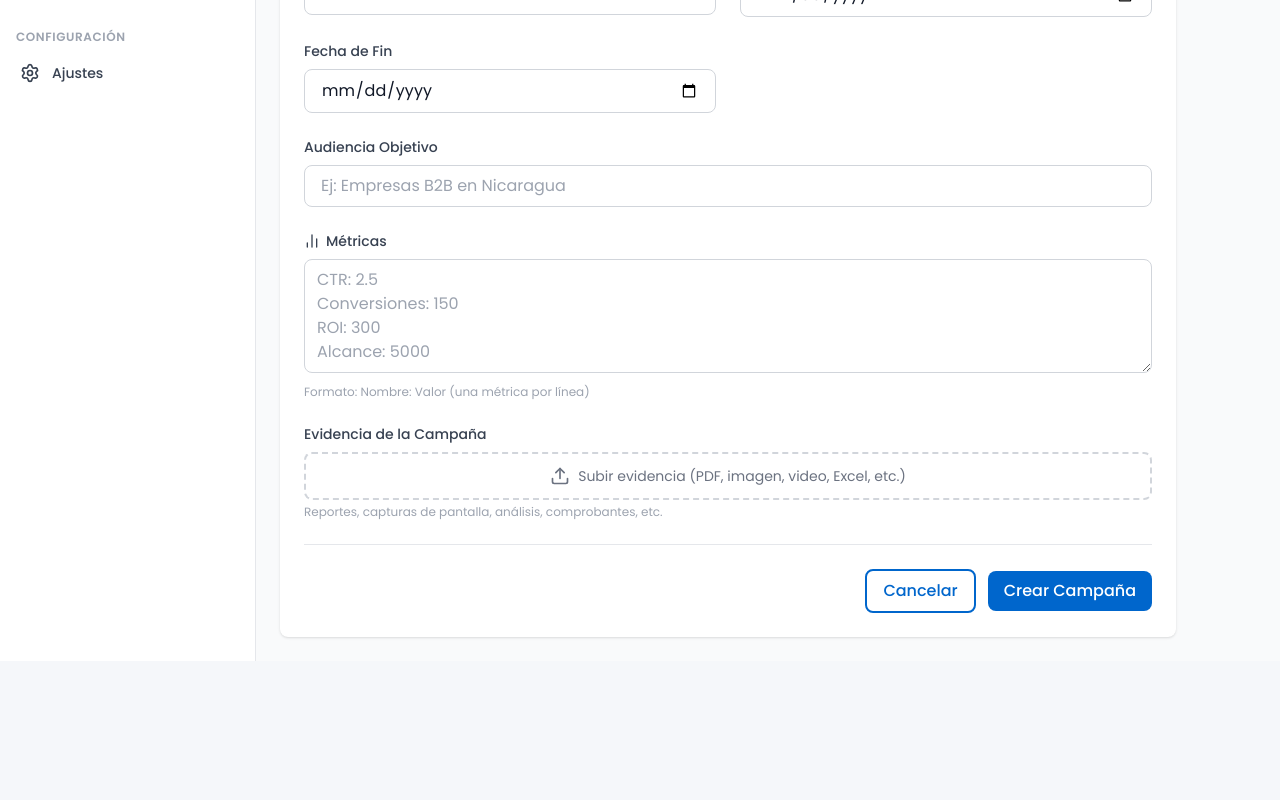
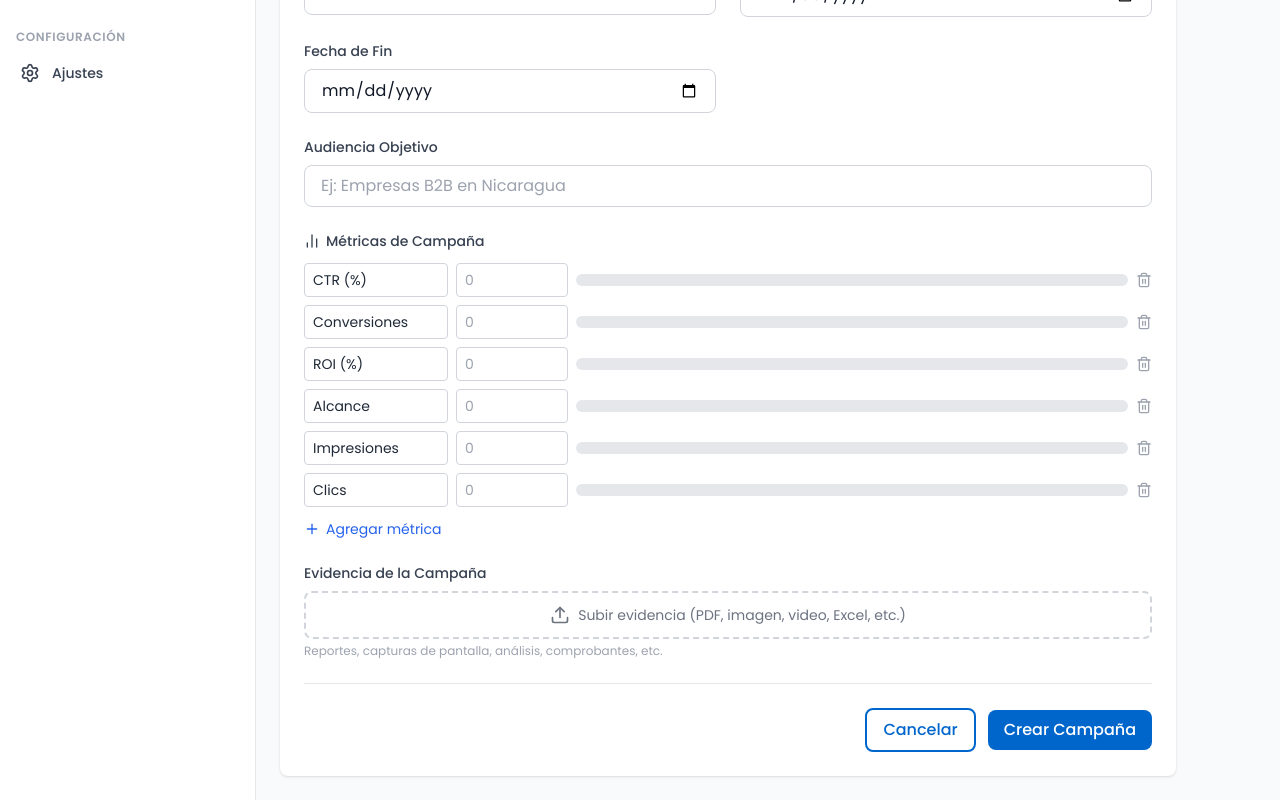
Before and after one commit to pubnicaragua/kosmos, a Next.js app: page /marketing/nueva in a window 1280 px wide. Shown: the part 796-1596 px from the top of the page. Before the commit the page ends 1457 px from the top, so only its background shows below. Built offline with nearby package versions, Linux system fonts and the light colour scheme.

Commit message:
fix: upload 413/404 - UPLOAD_DIR env var + 100MB limit + video MIME; actividades pagination 15/30/45; pipeline multi-assignee + currency + client autocomplete + kanban reorder fix; marketing metrics predefined fields; inventario Agregar button; documents 500 fix

```diff
--- a/src/app/(dashboard)/inventario/page.tsx
+++ b/src/app/(dashboard)/inventario/page.tsx
@@ -176,9 +176,9 @@ export default function InventarioPage() {
           </Button>
           <Button onClick={() => router.push('/inventario/edicion')} className="h-10">
             <svg className="w-4 h-4 mr-2" fill="none" stroke="currentColor" viewBox="0 0 24 24">
-              <path strokeLinecap="round" strokeLinejoin="round" strokeWidth={2} d="M11 5H6a2 2 0 00-2 2v11a2 2 0 002 2h11a2 2 0 002-2v-5m-1.414-9.414a2 2 0 112.828 2.828L11.828 15H9v-2.828l8.586-8.586z" />
+              <path strokeLinecap="round" strokeLinejoin="round" strokeWidth={2} d="M12 4v16m8-8H4" />
             </svg>
-            Editar/Agregar
+            Agregar
           </Button>
         </div>
       </div>
--- a/src/app/(dashboard)/marketing/nueva/page.tsx
+++ b/src/app/(dashboard)/marketing/nueva/page.tsx
@@ -5,7 +5,81 @@ import { useRouter } from 'next/navigation'
 import { Button } from '@/components/ui-kit/Button'
 import { Input } from '@/components/ui-kit/Input'
 import { Select } from '@/components/ui-kit/Select'
-import { ArrowLeft, Upload, BarChart2, X } from 'lucide-react'
+import { ArrowLeft, Upload, BarChart2, X, Plus, Trash2 } from 'lucide-react'
+
+const DEFAULT_METRICS = [
+  { label: 'CTR (%)', value: '' },
+  { label: 'Conversiones', value: '' },
+  { label: 'ROI (%)', value: '' },
+  { label: 'Alcance', value: '' },
+  { label: 'Impresiones', value: '' },
+  { label: 'Clics', value: '' },
+]
+
+function MetricsEditor({ value, onChange }: { value: string; onChange: (v: string) => void }) {
+  const parseRows = (raw: string) => {
+    if (!raw.trim()) return DEFAULT_METRICS.map(m => ({ ...m }))
+    const parsed = raw.split('\n').map(line => {
+      const idx = line.indexOf(':')
+      if (idx === -1) return { label: line.trim(), value: '' }
+      return { label: line.slice(0, idx).trim(), value: line.slice(idx + 1).trim() }
+    }).filter(r => r.label)
+    return parsed.length ? parsed : DEFAULT_METRICS.map(m => ({ ...m }))
+  }
+
+  const [rows, setRows] = useState(() => parseRows(value))
+
+  const serialize = (r: { label: string; value: string }[]) =>
+    r.filter(x => x.label).map(x => `${x.label}: ${x.value || '0'}`).join('\n')
+
+  const update = (newRows: { label: string; value: string }[]) => {
+    setRows(newRows)
+    onChange(serialize(newRows))
+  }
+
+  const max = Math.max(...rows.map(r => parseFloat(r.value) || 0), 1)
+
+  return (
+    <div className="space-y-3">
+      <div className="grid grid-cols-1 gap-2">
+        {rows.map((row, i) => (
+          <div key={i} className="flex items-center gap-2">
+            <input
+              type="text"
+              value={row.label}
+              onChange={e => update(rows.map((r, j) => j === i ? { ...r, label: e.target.value } : r))}
+              placeholder="Nombre métrica"
+              className="w-36 px-2 py-1.5 border border-gray-300 rounded text-sm focus:ring-2 focus:ring-primary/20 focus:border-primary"
+            />
+            <input
+              type="number"
+              value={row.value}
+              onChange={e => update(rows.map((r, j) => j === i ? { ...r, value: e.target.value } : r))}
+              placeholder="0"
+              className="w-28 px-2 py-1.5 border border-gray-300 rounded text-sm focus:ring-2 focus:ring-primary/20 focus:border-primary"
+            />
+            <div className="flex-1 bg-gray-200 rounded-full h-3 overflow-hidden">
+              <div
+                className="h-3 rounded-full bg-blue-500 transition-all"
+                style={{ width: `${((parseFloat(row.value) || 0) / max) * 100}%` }}
+              />
+            </div>
+            <button type="button" onClick={() => update(rows.filter((_, j) => j !== i))} className="text-gray-400 hover:text-red-500">
+              <Trash2 className="w-4 h-4" />
+            </button>
+          </div>
+        ))}
+      </div>
+      <button
+        type="button"
+        onClick={() => update([...rows, { label: '', value: '' }])}
+        className="flex items-center gap-1.5 text-sm text-blue-600 hover:text-blue-800"
+      >
+        <Plus className="w-4 h-4" /> Agregar métrica
+      </button>
+    </div>
+  )
+}
 
 export default function NuevaCampanaPage() {
   const router = useRouter()
@@ -77,17 +151,6 @@ export default function NuevaCampanaPage() {
     } finally {
       setUploadingEvidence(false)
     }
-  }
-
-  const parseMetrics = (raw: string): { label: string; value: number }[] => {
-    return raw
-      .split('\n')
-      .map((line) => {
-        const [label, val] = line.split(':')
-        const value = parseFloat(val?.trim() || '0')
-        return { label: label?.trim() || '', value: isNaN(value) ? 0 : value }
-      })
-      .filter((m) => m.label && m.value > 0)
   }
 
   const handleSubmit = async (e: React.FormEvent) => {
@@ -292,42 +355,13 @@ export default function NuevaCampanaPage() {
             </div>
 
             <div className="col-span-2">
-              <label className="block text-sm font-medium text-gray-700 mb-2 flex items-center gap-1.5">
-                <BarChart2 className="w-4 h-4" /> Métricas
+              <label className="block text-sm font-medium text-gray-700 mb-3 flex items-center gap-1.5">
+                <BarChart2 className="w-4 h-4" /> Métricas de Campaña
               </label>
-              <textarea
+              <MetricsEditor
                 value={formData.metrics}
-                onChange={(e) => setFormData({ ...formData, metrics: e.target.value })}
-                placeholder="CTR: 2.5&#10;Conversiones: 150&#10;ROI: 300&#10;Alcance: 5000"
-                className="w-full px-3 py-2 border border-gray-300 rounded-lg focus:ring-2 focus:ring-primary/20 focus:border-primary"
-                rows={4}
+                onChange={(v) => setFormData({ ...formData, metrics: v })}
               />
-              <p className="text-xs text-gray-400 mt-1">Formato: Nombre: Valor (una métrica por línea)</p>
-              {/* Mini preview de métricas como gráfica de barras */}
-              {formData.metrics.trim() && (() => {
-                const metrics = parseMetrics(formData.metrics)
-                if (metrics.length === 0) return null
-                const max = Math.max(...metrics.map((m) => m.value))
-                return (
-                  <div className="mt-3 p-3 bg-gray-50 rounded-lg border border-gray-200">
-                    <p className="text-xs font-medium text-gray-500 mb-2">Vista previa</p>
-                    <div className="space-y-2">
-                      {metrics.map((m, i) => (
-                        <div key={i} className="flex items-center gap-2">
-                          <span className="text-xs text-gray-600 w-28 truncate flex-shrink-0">{m.label}</span>
-                          <div className="flex-1 bg-gray-200 rounded-full h-4 overflow-hidden">
-                            <div
-                              className="h-4 rounded-full bg-primary transition-all"
-                              style={{ width: `${(m.value / max) * 100}%` }}
-                            />
-                          </div>
-                          <span className="text-xs font-semibold text-gray-700 w-12 text-right flex-shrink-0">{m.value}</span>
-                        </div>
-                      ))}
-                    </div>
-                  </div>
-                )
-              })()}
             </div>
 
             <div className="col-span-2">
--- a/src/app/(dashboard)/pipeline-ventas/page.tsx
+++ b/src/app/(dashboard)/pipeline-ventas/page.tsx
@@ -6,7 +6,8 @@ import { Button } from '@/components/ui-kit/Button'
 import { Modal } from '@/components/ui-kit/Modal'
 import { Input } from '@/components/ui-kit/Input'
 import { SkeletonCard } from '@/components/ui-kit/Skeleton'
-import { UserAutocomplete } from '@/components/ui-kit/UserAutocomplete'
+import { MultiUserAutocomplete } from '@/components/ui-kit/MultiUserAutocomplete'
+import { ClientAutocomplete } from '@/components/ui-kit/ClientAutocomplete'
 
 interface Opportunity {
   id: string
@@ -32,6 +33,7 @@ interface OpportunityFormData {
   title: string
   client: string
   value: string
+  currency: 'USD' | 'NIO'
   stage: Opportunity['stage']
   assignedTo: string
   closeDate: string
@@ -105,6 +107,7 @@ export default function PipelineVentasPage() {
     title: '',
     client: '',
     value: '',
+    currency: 'USD',
     stage: 'PROSPECTO',
     assignedTo: '',
     closeDate: new Date().toISOString().split('T')[0],
@@ -175,6 +178,7 @@ export default function PipelineVentasPage() {
       title: '',
       client: '',
       value: '',
+      currency: 'USD',
       stage: 'PROSPECTO',
       assignedTo: '',
       closeDate: new Date().toISOString().split('T')[0],
@@ -196,6 +200,7 @@ export default function PipelineVentasPage() {
       title: opportunity.title,
       client: opportunity.client,
       value: opportunity.value.toString(),
+      currency: 'USD',
       stage: opportunity.stage,
       assignedTo: opportunity.assignedTo || '',
       closeDate: opportunity.closeDate
@@ -447,15 +452,8 @@ export default function PipelineVentasPage() {
   }
 
   const getOpportunitiesByStage = (stage: string) => {
-    return opportunities
-      .filter(opp => opp.stage === stage)
-      .sort((a, b) => {
-        const priorityOrder = { ALTA: 0, MEDIA: 1, BAJA: 2 }
-        const pA = priorityOrder[(a.priority || 'MEDIA') as keyof typeof priorityOrder] ?? 1
-        const pB = priorityOrder[(b.priority || 'MEDIA') as keyof typeof priorityOrder] ?? 1
-        if (pA !== pB) return pA - pB
-        return b.value - a.value
-      })
+    // Return in the order stored in state (drag order is preserved by setOpportunities)
+    return opportunities.filter(opp => opp.stage === stage)
   }
 
   const getTotalByStage = (stage: string) => {
@@ -795,22 +793,37 @@ export default function PipelineVentasPage() {
             required
             fullWidth
           />
-          <Input
-            label="Cliente"
+          <div>
+            <label className="block text-sm font-medium text-gray-700 mb-1">Cliente *</label>
+            <ClientAutocomplete
+              companyId={formData.companyId || (selectedCompany !== 'all' ? selectedCompany : '')}
               value={formData.client}
-            onChange={(e) => setFormData({ ...formData, client: e.target.value })}
-            required
-            fullWidth
+              onChange={(value) => setFormData({ ...formData, client: value })}
+              placeholder="Buscar o escribir nombre del cliente..."
             />
-          <Input
-            label="Valor"
+          </div>
+          <div>
+            <label className="block text-sm font-medium text-gray-700 mb-1">Valor *</label>
+            <div className="flex gap-2">
+              <select
+                value={formData.currency}
+                onChange={(e) => setFormData({ ...formData, currency: e.target.value as 'USD' | 'NIO' })}
+                className="px-3 py-2 border border-gray-300 rounded-lg text-sm focus:ring-2 focus:ring-blue-500 bg-white"
+              >
+                <option value="USD">$ USD</option>
+                <option value="NIO">C$ NIO</option>
+              </select>
+              <input
                 type="number"
                 step="0.01"
                 value={formData.value}
                 onChange={(e) => setFormData({ ...formData, value: e.target.value })}
                 required
-            fullWidth
+                placeholder="0.00"
+                className="flex-1 px-3 py-2 border border-gray-300 rounded-lg text-sm focus:ring-2 focus:ring-blue-500"
               />
+            </div>
+          </div>
           <Select
             label="Etapa"
             options={STAGES.map(s => ({ value: s.id, label: s.label }))}
@@ -839,13 +852,14 @@ export default function PipelineVentasPage() {
               rows={2}
             />
           </div>
-          <UserAutocomplete
-            label="Asignado a"
-            companyId={formData.companyId}
+          <div>
+            <label className="block text-sm font-medium text-gray-700 mb-1">Asignado a</label>
+            <MultiUserAutocomplete
+              companyId={formData.companyId || (selectedCompany !== 'all' ? selectedCompany : '')}
               value={formData.assignedTo}
               onChange={(value) => setFormData({ ...formData, assignedTo: value })}
-            fullWidth
             />
+          </div>
           <Input
             label="Fecha de Cierre Estimada"
             type="date"
--- a/src/app/api/documents/route.ts
+++ b/src/app/api/documents/route.ts
@@ -24,16 +24,16 @@ export async function GET(request: NextRequest) {
     const where: any = { companyId: companyId || { in: companyIds } }
     if (type) where.type = type
 
-    const documents = await (prisma.document as any).findMany({
+    const documents = await prisma.document.findMany({
       where,
       include: { company: { select: { name: true } } },
       orderBy: { createdAt: 'desc' },
     })
 
     return apiSuccess(documents)
-  } catch (error) {
-    console.error('Error fetching documents:', error)
-    return apiError('Error al obtener documentos', 500)
+  } catch (error: any) {
+    console.error('Error fetching documents:', error?.message, error?.code)
+    return apiError(`Error al obtener documentos: ${error?.message || 'Error desconocido'}`, 500)
   }
 }
 
@@ -51,20 +51,21 @@ export async function POST(request: NextRequest) {
     const access = await getCompanyAccess(decoded.userId, companyId)
     if (!access.canAccess) return apiError('No tienes acceso a esta empresa', 403)
 
-    const { area, visibility, ...cleanDocData } = docData as any
-    const document = await (prisma.document as any).create({
+    const { area, visibility, category, ...cleanDocData } = docData as any
+    const document = await prisma.document.create({
       data: {
         ...cleanDocData,
         companyId,
         uploadedBy: decoded.userId,
         area: area || 'General',
         visibility: visibility || 'COMPARTIDO',
+        category: category || 'General',
       },
     })
 
     return apiSuccess(document, undefined, 201)
-  } catch (error) {
-    console.error('Error creating document:', error)
-    return apiError('Error al crear documento', 500)
+  } catch (error: any) {
+    console.error('Error creating document:', error?.message, error?.code, JSON.stringify(error))
+    return apiError(`Error al crear documento: ${error?.message || 'Error desconocido'}`, 500)
   }
 }
--- a/src/app/api/upload/route.ts
+++ b/src/app/api/upload/route.ts
@@ -8,7 +8,15 @@ export const maxDuration = 60
 
 const IS_PRODUCTION = process.env.NODE_ENV === 'production'
 
-const MAX_UPLOAD_SIZE = 25 * 1024 * 1024 // 25MB
+// Use UPLOAD_DIR env var for persistent storage across restarts
+// Set UPLOAD_DIR=/var/www/kosmos/uploads (or any persistent path) in production .env
+const getUploadDir = () => {
+  if (process.env.UPLOAD_DIR) return process.env.UPLOAD_DIR
+  if (IS_PRODUCTION) return '/tmp/uploads'
+  return join(process.cwd(), 'public', 'uploads')
+}
+
+const MAX_UPLOAD_SIZE = 100 * 1024 * 1024 // 100MB (supports videos)
 
 const ALLOWED_EXTENSIONS = new Set([
   'jpg',
@@ -98,7 +106,7 @@ export async function POST(request: NextRequest) {
     }
 
     if (file.size > MAX_UPLOAD_SIZE) {
-      return errorResponse('El archivo es demasiado grande. Tamaño máximo: 25MB', 400)
+      return errorResponse('El archivo es demasiado grande. Tamaño máximo: 100MB', 400)
     }
 
     const extension = file.name.includes('.') ? file.name.split('.').pop()?.toLowerCase() || '' : ''
@@ -122,23 +130,13 @@ export async function POST(request: NextRequest) {
     const bytes = await file.arrayBuffer()
     const buffer = Buffer.from(bytes)
 
-    let publicUrl: string
+    const uploadDir = getUploadDir()
+    const filePath = join(uploadDir, fileName)
+    await mkdir(uploadDir, { recursive: true })
+    await writeFile(filePath, buffer)
 
-    if (IS_PRODUCTION) {
-      // En producción (VPS/PM2): guardar en /tmp/uploads y servir via /api/files/[filename]
-      const tmpDir = '/tmp/uploads'
-      const filePath = join(tmpDir, fileName)
-      await mkdir(tmpDir, { recursive: true })
-      await writeFile(filePath, buffer)
-      publicUrl = `/api/files/${fileName}`
-    } else {
-      // En desarrollo: guardar en public/uploads
-      const uploadDir = join(process.cwd(), 'public', 'uploads')
-      const filePath = join(uploadDir, fileName)
-      await mkdir(uploadDir, { recursive: true })
-      await writeFile(filePath, buffer)
-      publicUrl = `/uploads/${fileName}`
-    }
+    // Always serve via /api/files/ so the route handles both environments
+    const publicUrl = `/api/files/${fileName}`
 
     return successResponse({
       url: publicUrl,
```
Also changed, not shown: src/app/(dashboard)/actividades/page.tsx (+25 -5 lines), src/app/api/files/[filename]/route.ts (+22 -7 lines). Lines whose indentation alone changed are shown as unchanged.
